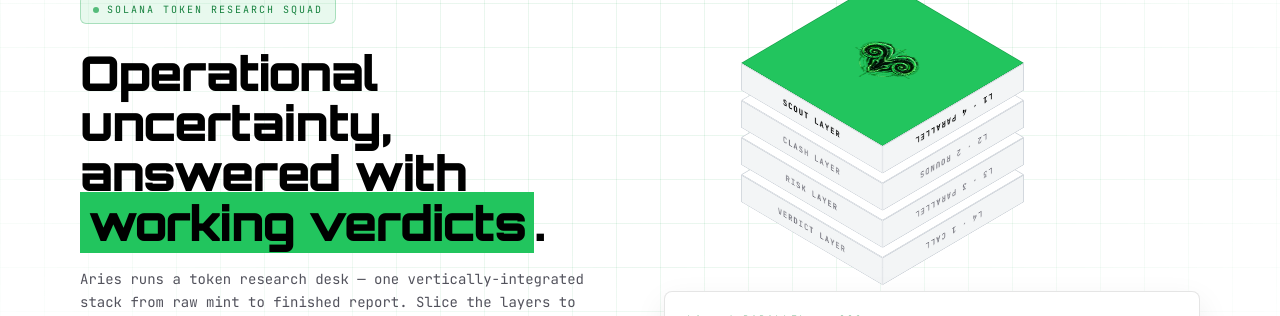
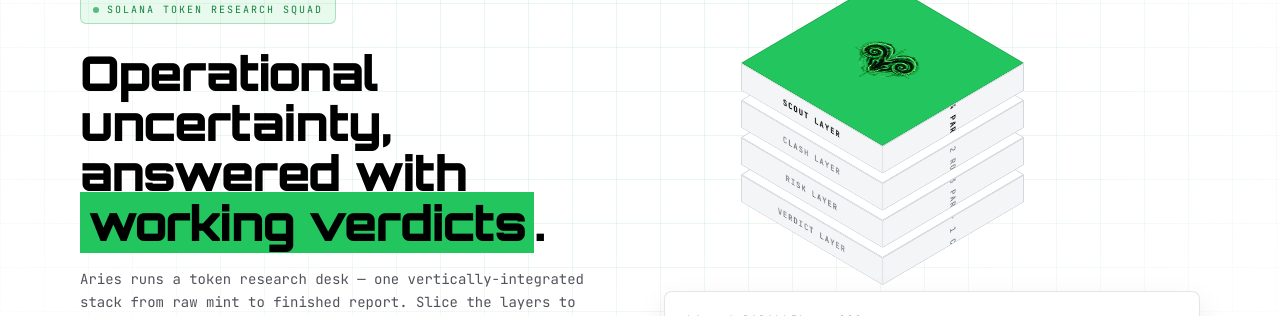
Before and after one commit to sifaq00/hoheee, a Next.js app: page / in a window 1280 px wide. Shown: the part 190-506 px from the top of the page. Built offline with nearby package versions, Linux system fonts and the light colour scheme; no server answers.

Commit message:
fix: iso side text with sideways-lr

```diff
--- a/app/globals.css
+++ b/app/globals.css
@@ -247,12 +247,11 @@
   width: var(--t);
   transform-origin: right;
   transform: rotateY(90deg);
-  writing-mode: vertical-rl;
+  writing-mode: sideways-lr;
 }
 
 .iso-unmirror {
   display: block;
-  transform: scaleX(-1);
 }
 
 .land-stack-detail {
```
